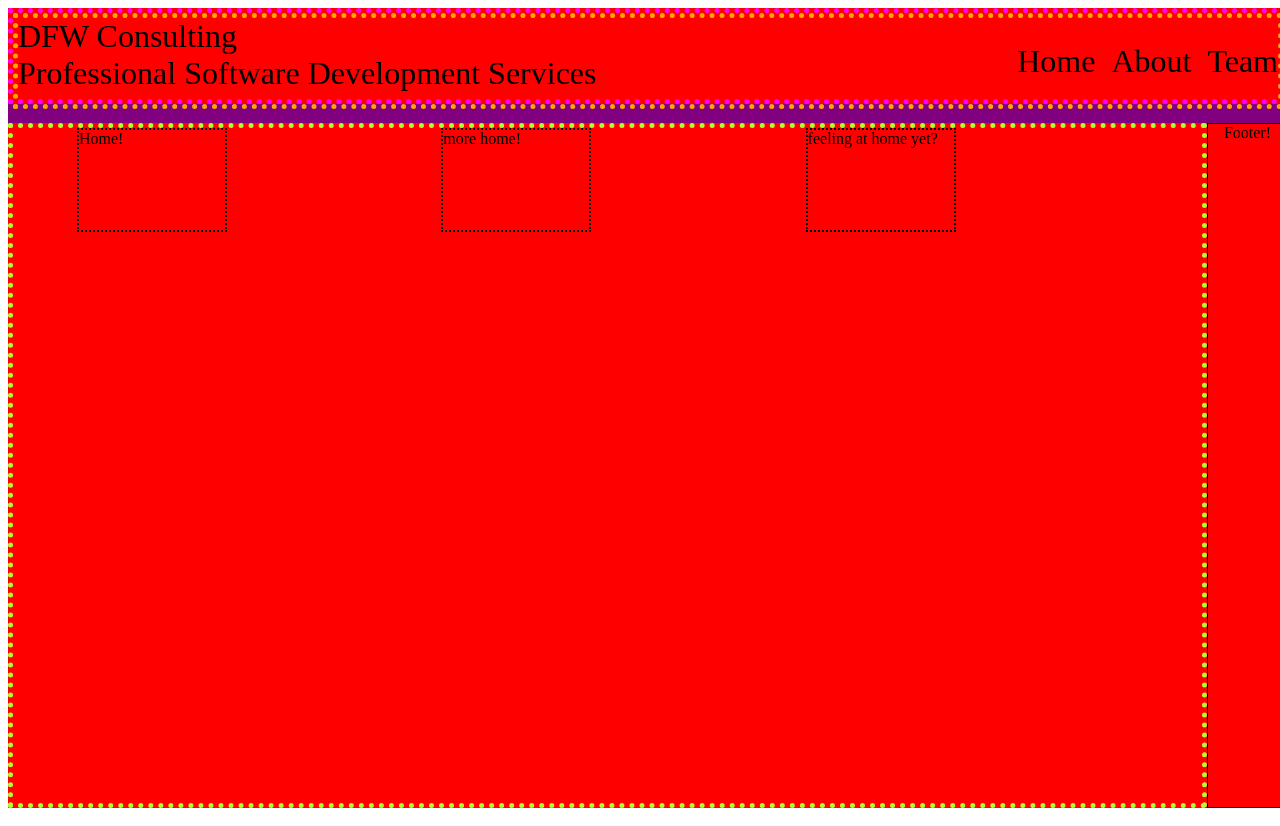
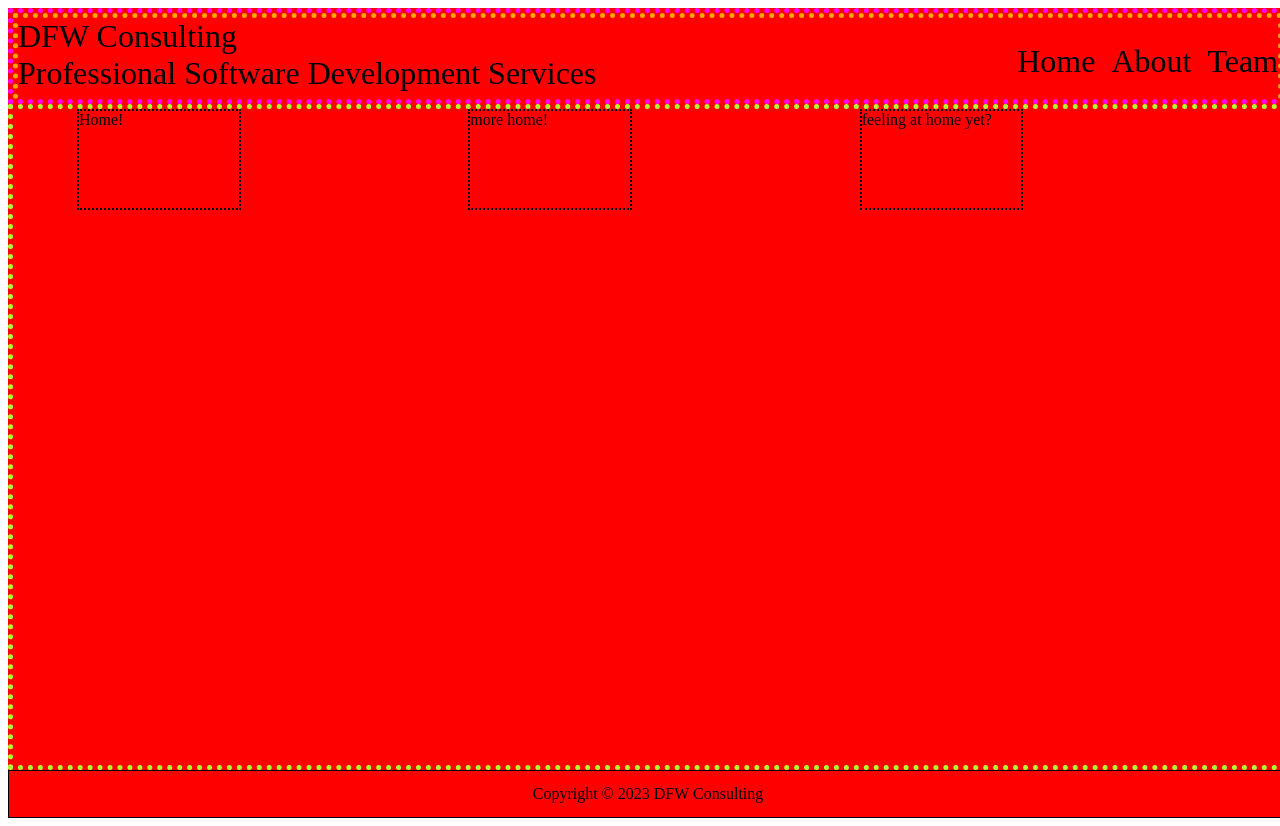
Before and after one commit to DFW-Software-Consulting/dfw-consulting, a React (Create React App) app: page / in a window 1280 px wide. Built offline with nearby package versions, Linux system fonts and the light colour scheme.

Commit message:
feat: #50 footer styles and content

```diff
--- a/src/assets/styles/footer.css
+++ b/src/assets/styles/footer.css
@@ -1,44 +1,50 @@
 #footer-wrapper {
     box-sizing: border-box;
     border: 1px solid black;
+    height: 3em;
+    font-size: var(--anomHeaderFont);
 }
 
 #footer {
     display: flex;
     flex-direction: row;
-    justify-content: space-between;
-    height: 3rem;
-    margin-left: 1rem;
-    margin-right: 1rem;
+    justify-content: center;
+    align-items: center;
+    min-height: 100%;
 }
 
-@media (max-width: 359px) {
+/* desktop */
+@media (width >= 1280px) {
     #footer-wrapper {
-        grid-column: span var(--cols359);
-        background-color: blue;
+        grid-column: span var(--deskCols);
+        background-color: red;
+        /* font-size: var(--deskHeaderFont); */
+    }
+}
+
+/* tablet */
+@media (width < 1280px) {
+    #footer-wrapper {
+        grid-column: span var(--tabletCols);
+        background-color: yellow;
+        /* font-size: var(--tabletHeaderFont); */
     }
 }
 
 /* mobile device */
-@media (min-width: 360px) {
+@media (width < 768px) {
     #footer-wrapper {
-        grid-column: span var(--cols360);
+        grid-column: span var(--mobileCols);
         background-color: green;
+        /* font-size: var(--mobileHeaderFont); */
     }
 }
 
-/* tablet */
-@media (min-width: 768px) {
+/* anomalous devices */
+@media (width < 360px) {
     #footer-wrapper {
-        grid-column: span var(--cols768);
-        background-color: yellow;
+        grid-column: span var(--anomCols);
+        background-color: blue;
+        /* font-size: var(--anomHeaderFont); */
     }
 }
-
-/* desktop */
-@media (min-width: 1280px) {
-    #footer-wrapper {
-        grid-column: span var(--cols1280);
-        background-color: red;
-    }
-}
--- a/src/components/Footer.tsx
+++ b/src/components/Footer.tsx
@@ -5,7 +5,7 @@ const Footer = () => {
 
     return (
         <>
-            <div id="footer">Footer!</div>
+            <div id="footer">Copyright © 2023 DFW Consulting</div>
         </>
     )
 }
```
